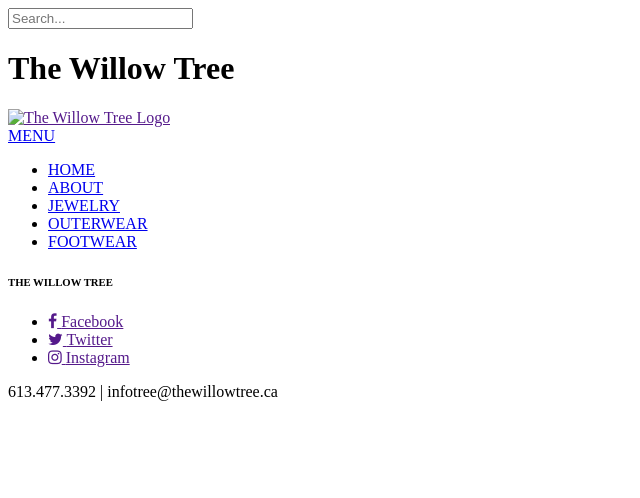
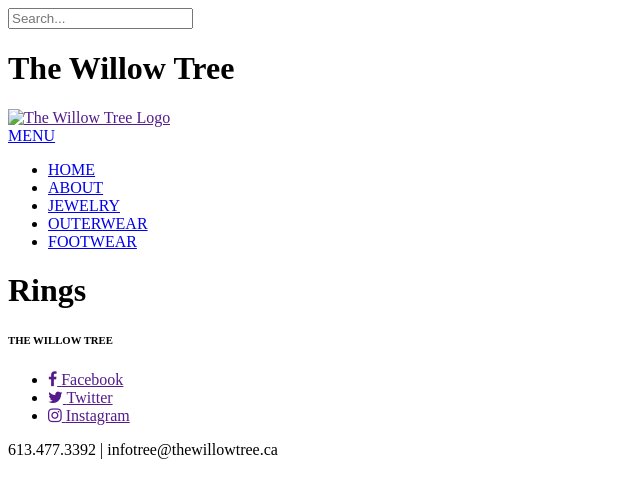
Before and after one commit to sanoelle/ecommerce-website, a Jekyll site: the page built from jewelry/rings/rings-filter.html, in a window 1280 px wide. Shown: the top 498 px of the page, without its empty margins (0-640 px from the left). Built offline with Jekyll 4.4.1, drawn with Linux system fonts in a browser that asks for light colours; nearby versions of some CDN libraries; some web fonts are replaced; Markdown is read by kramdown in place of the engine named in the settings.

Commit message:
Added filter pages for Jewelry

```diff
--- a/_layouts/default.html
+++ b/_layouts/default.html
@@ -74,9 +74,9 @@
 			<ul>
 				<li><a class="{% if page.url == '/jewelry/'%}current2{% endif %}" href="{{site.baseurl}}/jewelry/">JEWELRY</a></li>
 				{% if page.showsidenavjewl%}
-					<li><a class="{% if page.url == '/#/'%}current{% endif %}" href="{{site.baseurl}}/jewelry/">earrings</a></li>
-					<li><a class="{% if page.url == '/#/'%}current{% endif %}" href="{{site.baseurl}}/jewelry/">rings</a></li>
-					<li><a class="{% if page.url == '/#/'%}current{% endif %}" href="{{site.baseurl}}/jewelry/">necklaces</a></li>
+					<li><a class="{% if page.url == '/jewelry/earrings/earrings-filter/'%}current{% endif %}" href="{{site.baseurl}}/jewelry/earrings/earrings-filter/">earrings</a></li>
+					<li><a class="{% if page.url == '/jewelry/rings/rings-filter/'%}current{% endif %}" href="{{site.baseurl}}/jewelry/rings/rings-filter/">rings</a></li>
+					<li><a class="{% if page.url == '/jewelry/necklaces-bracelets/necklaces-filter/'%}current{% endif %}" href="{{site.baseurl}}/jewelry/necklaces-bracelets/necklaces-filter/">necklaces</a></li>
 				{% endif %}
 
 				<li><a class="{% if page.url == '/outerwear/'%}current2{% endif %}" href="{{site.baseurl}}/outerwear/">OUTERWEAR</a></li>
--- /dev/null
+++ b/jewelry/earrings/earrings-filter.html
@@ -0,0 +1,5 @@
+---
+layout: default
+---
+
+<h1>Earrings</h1>
--- /dev/null
+++ b/jewelry/necklaces-bracelets/necklaces-filter.html
@@ -0,0 +1,5 @@
+---
+layout: default
+---
+
+<h1>Necklaces & Bracelets</h1>
--- a/jewelry/earrings/earrings.html
+++ b/jewelry/rings/rings-filter.html
@@ -1,3 +1,5 @@
 ---
 layout: default
 ---
+
+<h1>Rings</h1>
```
Also changed, not shown: jewelry/earrings/filter-1.html (deleted).
